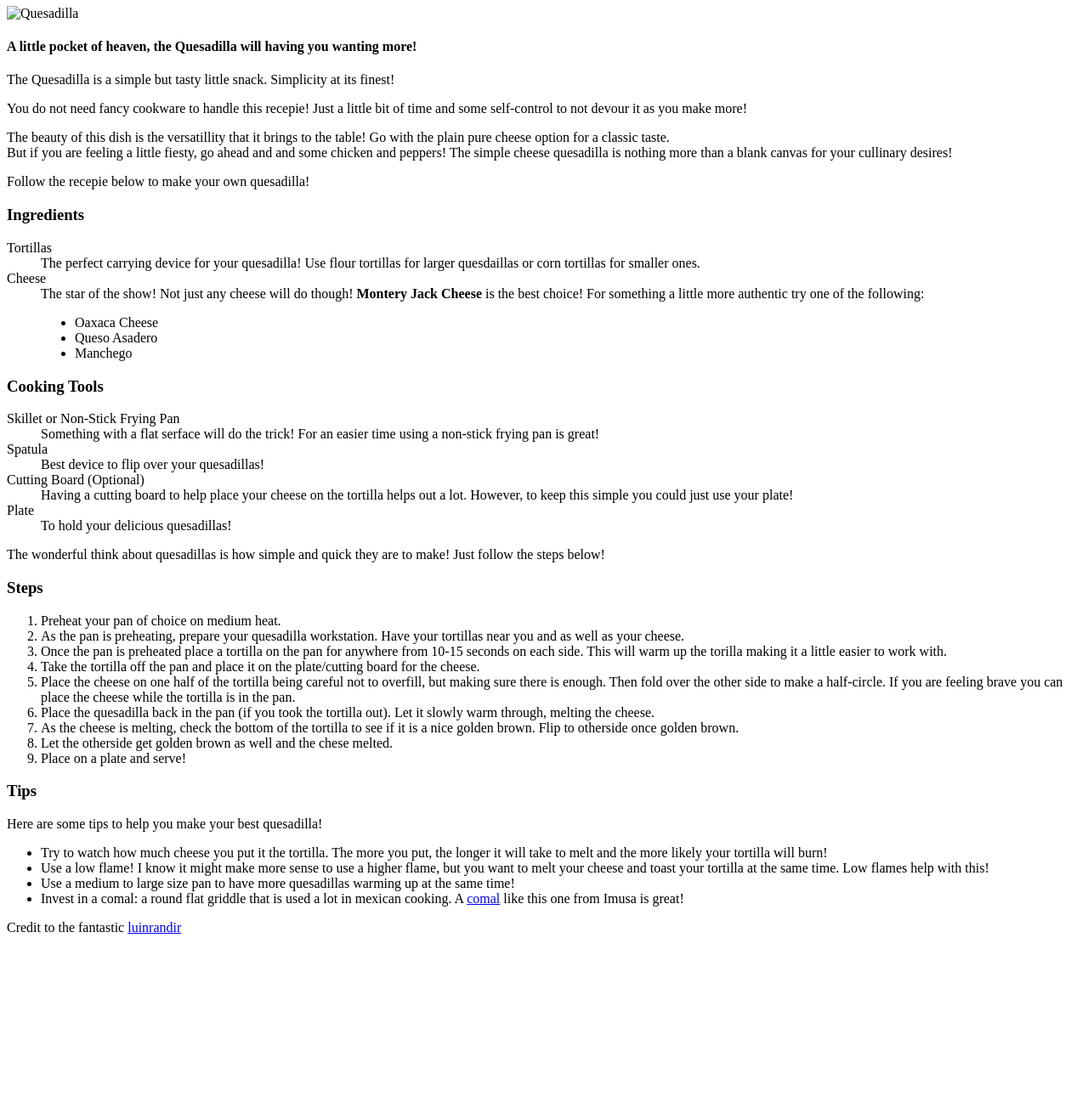
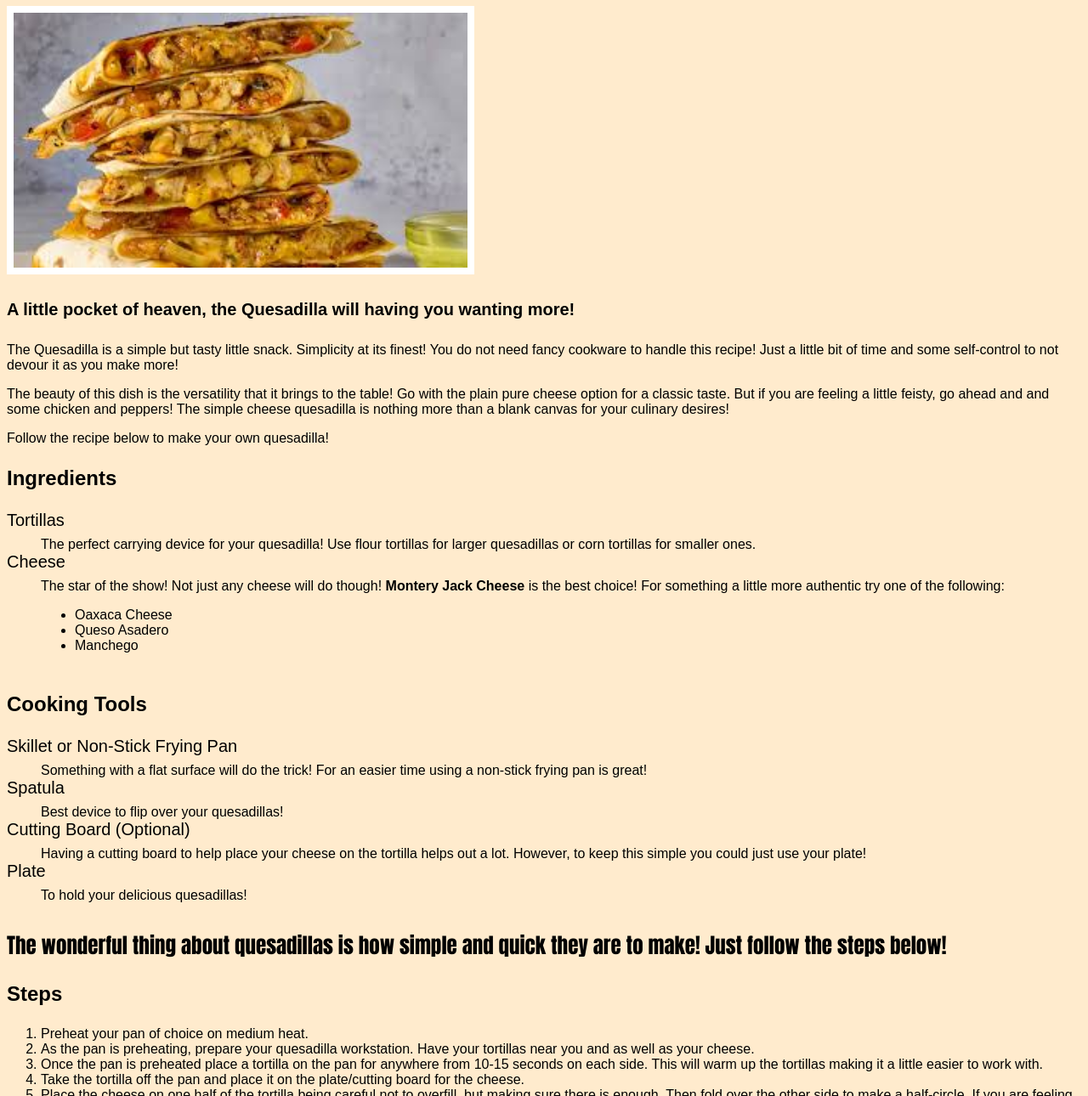
Before and after one commit to Guy-Hoodie/odin-recipes, a plain HTML site: page recipes/quesedillas.html in a window 1280 px wide. Shown: the part 99-1389 px from the top of the page at 85% size. Before the commit the page ends 1216 px from the top, so only its background shows below. Drawn offline with Linux system fonts and the light colour scheme.

Commit message:
Updated the css of the files as well as spelling checks for quesadillas

```diff
--- a/recipes/quesedillas.html
+++ b/recipes/quesedillas.html
@@ -5,6 +5,7 @@
     <meta http-equiv="X-UA-Compatible" content="IE=edge">
     <meta name="viewport" content="width=device-width, initial-scale=1.0">
     <title>Odin Recipes: Quesadilla</title>
+    <link rel="stylesheet" href="../styles.css">
 </head>
 <body>
     <header>
@@ -12,18 +13,17 @@
         <a name="top"></a>
     </header>
     <h1>Quesadilla</h1>
-    <img src="../img/quesadilla.jpg" alt="Quesadilla" height="360" width="640">
+    <img src="../images/quesadillas.jpeg" alt="Quesadilla" >
     <h4>A little pocket of heaven, the Quesadilla will having you wanting more!</h4>
-    <p>The Quesadilla is a simple but tasty little snack. Simplicity at its finest!</p>
-    <p>You do not need fancy cookware to handle this recepie! Just a little bit of time and some self-control to not devour it as you make more!</p>
-    <p>The beauty of this dish is the versatillity that it brings to the table! Go with the plain pure cheese option for a classic taste.<br>
-    But if you are feeling a little fiesty, go ahead and and some chicken and peppers! The simple cheese quesadilla is nothing more than a
-    blank canvas for your cullinary desires!</p>
-    <p>Follow the recepie below to make your own quesadilla!</p>
+    <p>The Quesadilla is a simple but tasty little snack. Simplicity at its finest! You do not need fancy cookware to handle this recipe! Just a little bit of time and some self-control to not devour it as you make more!</p>
+    The beauty of this dish is the versatility that it brings to the table! Go with the plain pure cheese option for a classic taste.
+    But if you are feeling a little feisty, go ahead and and some chicken and peppers! The simple cheese quesadilla is nothing more than a
+    blank canvas for your culinary desires!</p>
+    <p>Follow the recipe below to make your own quesadilla!</p>
     <h3>Ingredients</h3>
     <dl>
         <dt>Tortillas</dt>
-        <dd>The perfect carrying device for your quesadilla! Use flour tortillas for larger quesdaillas or corn tortillas for smaller ones.</dd>
+        <dd>The perfect carrying device for your quesadilla! Use flour tortillas for larger quesadillas or corn tortillas for smaller ones.</dd>
         <dt>Cheese</dt>
         <dd>The star of the show! Not just any cheese will do though! <strong>Montery Jack Cheese</strong> is the best choice!
         For something a little more authentic try one of the following:
@@ -36,7 +36,7 @@
     <h3>Cooking Tools</h3>
     <dl>
         <dt>Skillet or Non-Stick Frying Pan</dt>
-        <dd>Something with a flat serface will do the trick! For an easier time using a non-stick frying pan is great!</dd>
+        <dd>Something with a flat surface will do the trick! For an easier time using a non-stick frying pan is great!</dd>
         <dt>Spatula</dt>
         <dd>Best device to flip over your quesadillas!</dd>
         <dt>Cutting Board (Optional)</dt>
@@ -44,19 +44,19 @@
         <dt>Plate</dt>
         <dd>To hold your delicious quesadillas!</dd>
     </dl>
-    <p>The wonderful think about quesadillas is how simple and quick they are to make! Just follow the steps below!</p>
+    <p id="whisper">The wonderful thing about quesadillas is how simple and quick they are to make! Just follow the steps below!</p>
     <h3>Steps</h3>
     <ol>
         <li>Preheat your pan of choice on medium heat.</li>
         <li>As the pan is preheating, prepare your quesadilla workstation. Have your tortillas near you and as well as your cheese.</li>
-        <li>Once the pan is preheated place a tortilla on the pan for anywhere from 10-15 seconds on each side. This will warm up the torilla making it a little easier to work with.</li>
+        <li>Once the pan is preheated place a tortilla on the pan for anywhere from 10-15 seconds on each side. This will warm up the tortillas making it a little easier to work with.</li>
         <li>Take the tortilla off the pan and place it on the plate/cutting board for the cheese.</li>
         <li>Place the cheese on one half of the tortilla being careful not to overfill, but making sure there is enough. Then fold over the other side to make a half-circle.
             If you are feeling brave you can place the cheese while the tortilla is in the pan.
         </li>
         <li>Place the quesadilla back in the pan (if you took the tortilla out). Let it slowly warm through, melting the cheese.</li>
-        <li>As the cheese is melting, check the bottom of the tortilla to see if it is a nice golden brown. Flip to otherside once golden brown.</li>
-        <li>Let the otherside get golden brown as well and the chese melted.</li>
+        <li>As the cheese is melting, check the bottom of the tortilla to see if it is a nice golden brown. Flip to the other side once golden brown.</li>
+        <li>Let the other side get golden brown as well and the cheese melted.</li>
         <li>Place on a plate and serve!</li>
     </ol>
     <h3>Tips</h3>
--- /dev/null
+++ b/styles.css
@@ -0,0 +1,58 @@
+body {
+    font-family: Arial, Helvetica, sans-serif;
+    background-color: blanchedalmond;
+}
+footer {
+    display:block;
+    background-color: rgb(216, 196, 81);
+    padding:60px;
+    border: 4px solid lightgreen;
+    color:aquamarine;
+    font-weight:bold;
+    font-size: 20px;
+}
+h1 {
+    font-size: 32px;
+    text-align: center;
+}
+h2 {
+    font-size:28px;
+}
+h3 {
+    font-size:24px;
+}
+h4 {
+    font-size:20px;
+}
+
+img {
+    height:300px;
+    width:auto;
+    border:8px solid white;
+}
+button {
+    padding: 10px;
+    color: aquamarine;
+    background-color: beige;
+}
+dt {
+    display:block;
+    font-size:20px;
+    padding-bottom: 8px;
+}
+dl{
+    padding-bottom: 6px;
+}
+.mainpage {
+    text-align: center;
+    padding: 8px;
+}
+#whisper {
+    font-size: 25px;
+    font-family: Impact, Haettenschweiler, 'Arial Narrow Bold', sans-serif;
+    font-weight:lighter;
+}
+#indextitle {
+    background: fixed;
+    background-color:rgb(41, 145, 145);
+}
```
Also changed, not shown: index.html (+12 -7 lines), recipes/dumplings.html (+1 -0 lines), recipes/lasagna.html (+1 -0 lines), images/quesadillas.jpeg (added).
